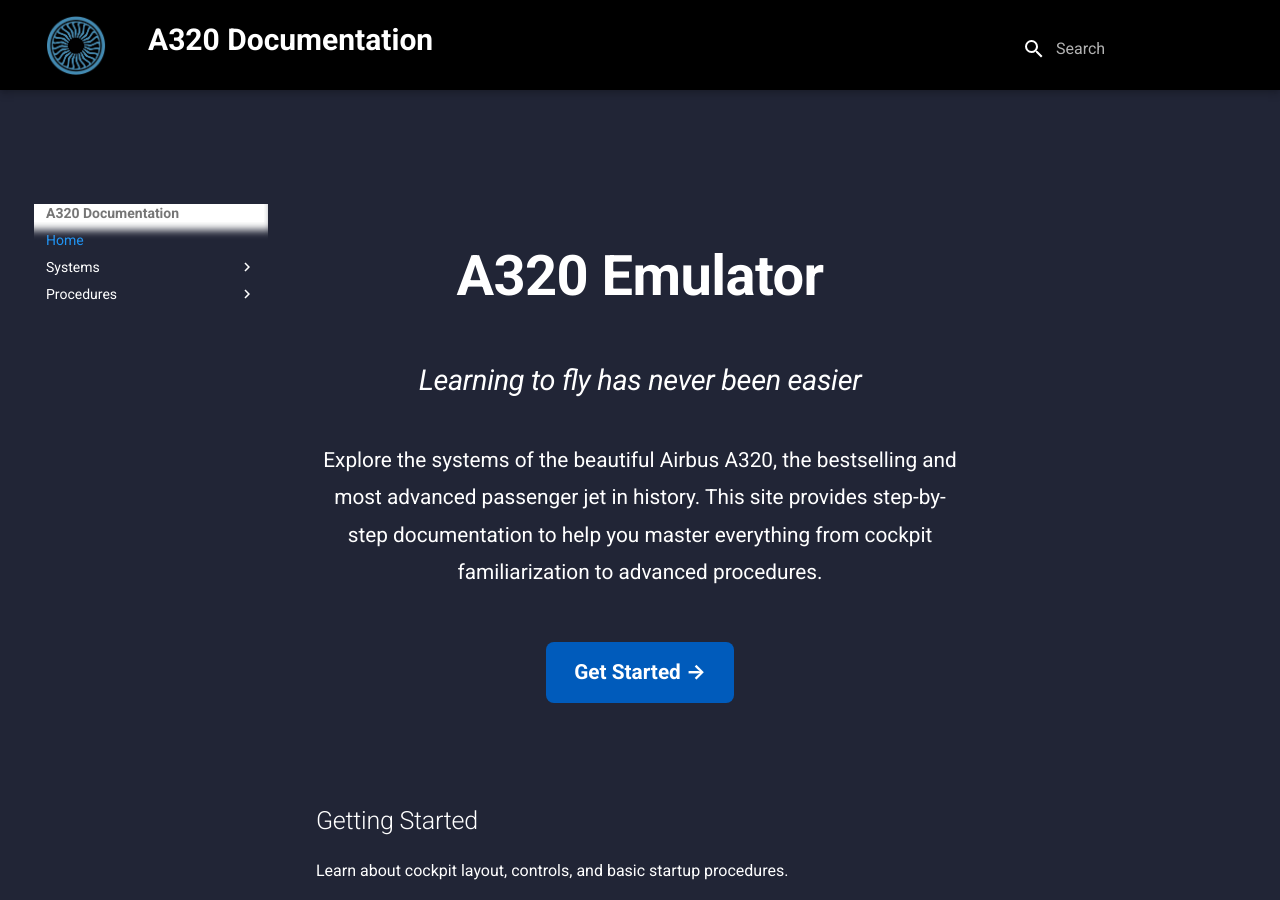
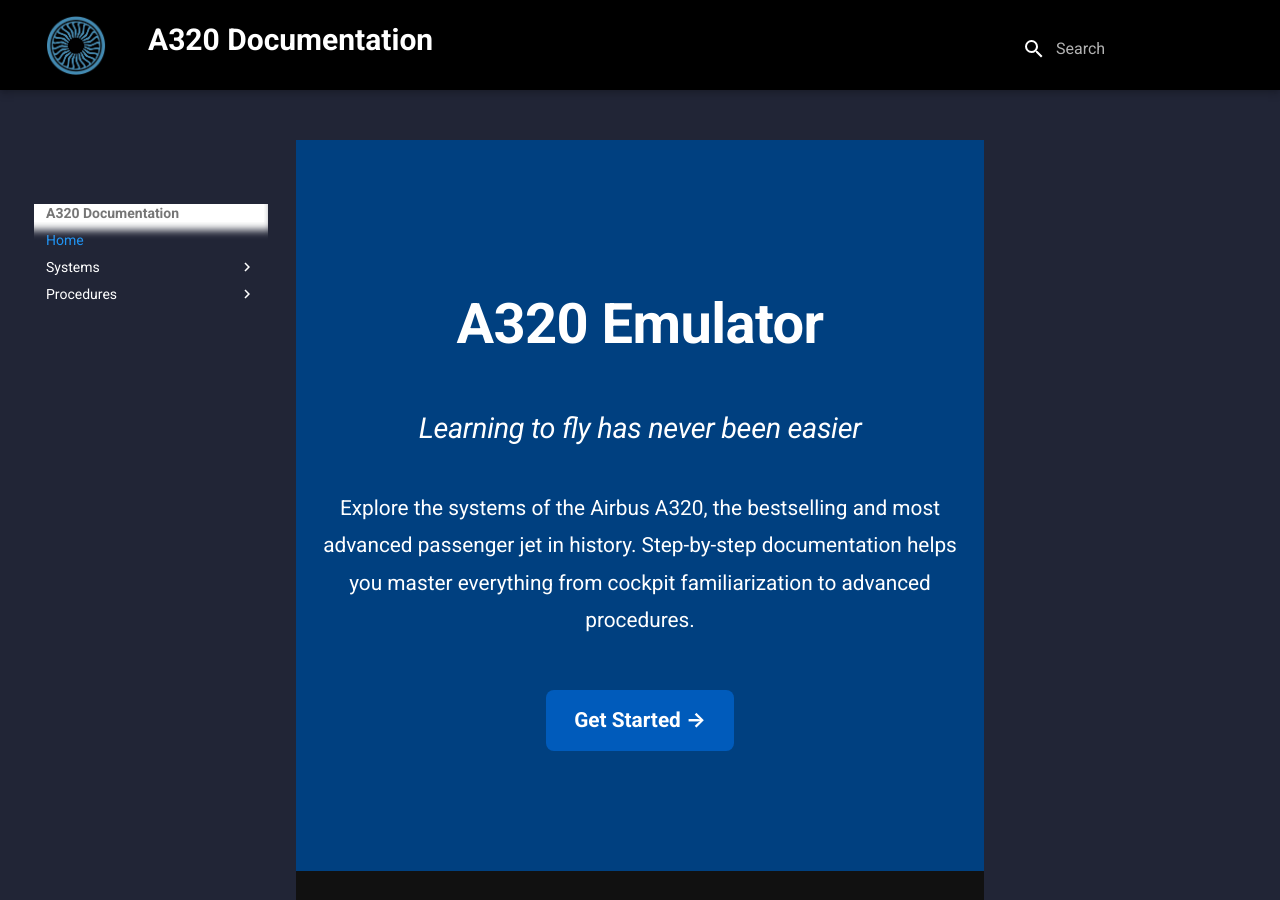
Before and after one commit to danhuaflx-56/A320-emulator, an MkDocs documentation site: the page built from docs/index.md, in a window 1280 px wide and 900 px high. Built offline with MkDocs 1.6.1 and Material for MkDocs 9.7.7, drawn with Linux system fonts in a browser that asks for light colours.

Commit message:
Update index.md

```diff
--- a/docs/index.md
+++ b/docs/index.md
@@ -1,49 +1,46 @@
 <!-- Hero Section -->
-<div style="text-align: center; margin-top: 100px; padding: 0 20px; max-width: 900px; color: white;">
-
-  <h1 style="font-size: 3.5em; font-weight: bold; margin-bottom: 15px;">
-    A320 Emulator
-  </h1>
-
-  <h3 style="font-size: 1.8em; font-style: italic; color: #ccc; margin-bottom: 40px;">
+<div style="background-color:#004080; color:white; text-align:center; padding:120px 20px;">
+  <h1 style="font-size:3.5em; font-weight:bold; margin-bottom:15px;">A320 Emulator</h1>
+  <h3 style="font-size:1.8em; font-style:italic; color:#ccc; margin-bottom:40px;">
     Learning to fly has never been easier
   </h3>
-
-  <p style="font-size: 1.3em; max-width: 700px; margin: 0 auto 50px auto; line-height: 1.8;">
-    Explore the systems of the beautiful Airbus A320, the bestselling and most
-    advanced passenger jet in history. This site provides step-by-step
-    documentation to help you master everything from cockpit familiarization
-    to advanced procedures.
+  <p style="font-size:1.3em; max-width:700px; margin:0 auto 50px auto; line-height:1.8;">
+    Explore the systems of the Airbus A320, the bestselling and most advanced passenger jet in history. Step-by-step documentation helps you master everything from cockpit familiarization to advanced procedures.
   </p>
-
   <a href="getting-started/" style="
-    display: inline-block;
-    background-color: #005bbb;
-    color: white;
-    padding: 14px 28px;
-    border-radius: 8px;
-    font-size: 1.3em;
-    text-decoration: none;
-    font-weight: bold;
+    display:inline-block;
+    background-color:#005bbb;
+    color:white;
+    padding:14px 28px;
+    border-radius:8px;
+    font-size:1.3em;
+    font-weight:bold;
+    text-decoration:none;
     transition: background-color 0.2s ease;">
     Get Started →
   </a>
-
 </div>
 
-<!-- Scrollable Content Section -->
-<div style="padding: 60px 20px; max-width: 900px; margin: 0 auto; color: white;">
+<!-- Section 1 -->
+<div style="background-color:#111; color:white; padding:100px 20px; text-align:center;">
+  <h2 style="font-size:2.5em; margin-bottom:20px;">Getting Started</h2>
+  <p style="font-size:1.2em; max-width:700px; margin:0 auto;">Learn about cockpit layout, controls, and basic startup procedures.</p>
+</div>
 
-  <h2 style="margin-top: 40px; margin-bottom: 20px;">Getting Started</h2>
-  <p>Learn about cockpit layout, controls, and basic startup procedures.</p>
+<!-- Section 2 -->
+<div style="background-color:#1a1a1a; color:white; padding:100px 20px; text-align:center;">
+  <h2 style="font-size:2.5em; margin-bottom:20px;">Systems Overview</h2>
+  <p style="font-size:1.2em; max-width:700px; margin:0 auto;">Electrical, hydraulics, fuel, and other systems are explained in detail.</p>
+</div>
 
-  <h2 style="margin-top: 40px; margin-bottom: 20px;">Systems Overview</h2>
-  <p>Electrical, hydraulics, fuel, and other systems are explained in detail.</p>
+<!-- Section 3 -->
+<div style="background-color:#111; color:white; padding:100px 20px; text-align:center;">
+  <h2 style="font-size:2.5em; margin-bottom:20px;">Procedures</h2>
+  <p style="font-size:1.2em; max-width:700px; margin:0 auto;">Step-by-step normal, abnormal, and emergency procedures.</p>
+</div>
 
-  <h2 style="margin-top: 40px; margin-bottom: 20px;">Procedures</h2>
-  <p>Step-by-step normal, abnormal, and emergency procedures.</p>
-
-  <h2 style="margin-top: 40px; margin-bottom: 20px;">Tips & Tricks</h2>
-  <p>Learn how to operate the A320 like a pro with efficiency and realism in mind.</p>
-
+<!-- Section 4 -->
+<div style="background-color:#1a1a1a; color:white; padding:100px 20px; text-align:center;">
+  <h2 style="font-size:2.5em; margin-bottom:20px;">Tips & Tricks</h2>
+  <p style="font-size:1.2em; max-width:700px; margin:0 auto;">Learn how to operate the A320 like a pro with efficiency and realism in mind.</p>
 </div>
```
